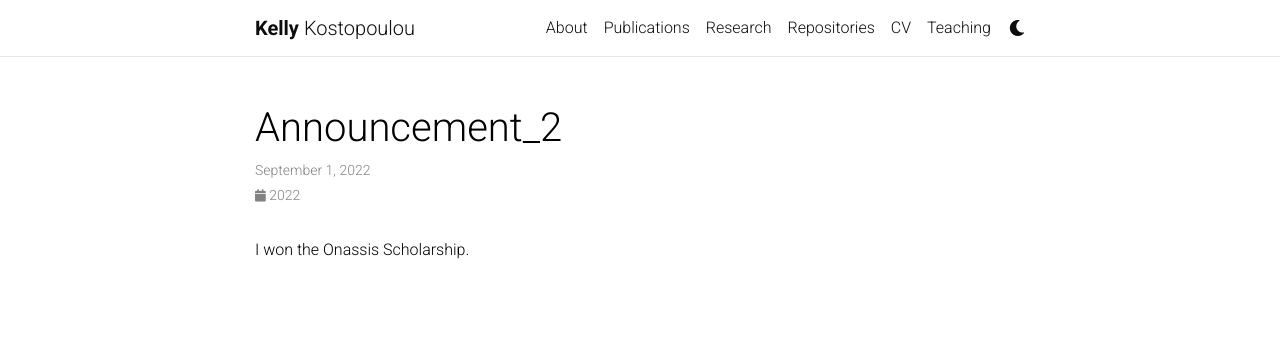
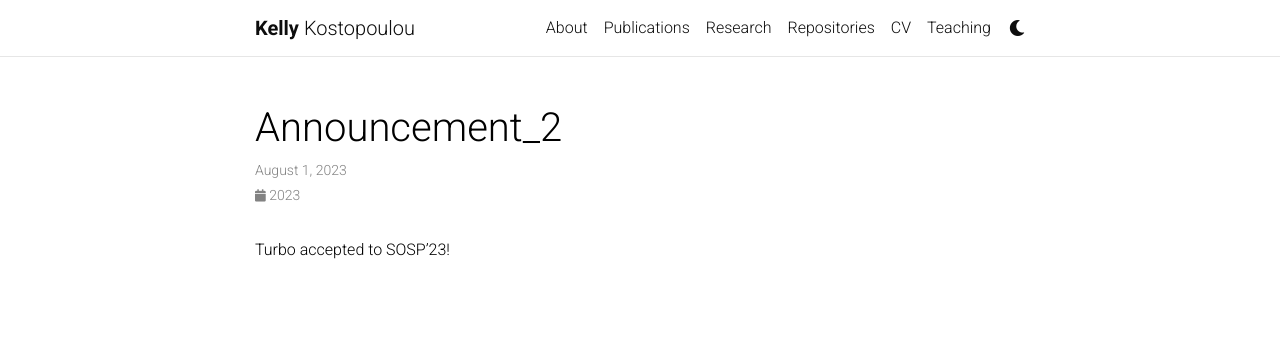
Before and after one commit to DelphianCalamity/delphiancalamity.github.io, a Jekyll site: the page built from _news/announcement_2.md, in a window 1280 px wide. Shown: the top 354 px of the page. Built offline with Jekyll 4.4.1, drawn with Linux system fonts in a browser that asks for light colours; comment, search, counter and statistics services are not loaded; a style sheet for code colours, icons or effects is not loaded.

Commit message:
Update announcement_2.md

```diff
--- a/_news/announcement_2.md
+++ b/_news/announcement_2.md
@@ -1,7 +1,7 @@
 ---
 layout: post
-date: September 2022
+date: August 2023
 inline: true
 ---
 
-I won the Onassis Scholarship.
+Turbo accepted to SOSP’23!
```
